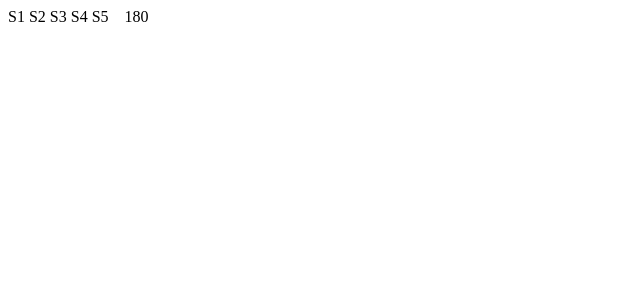
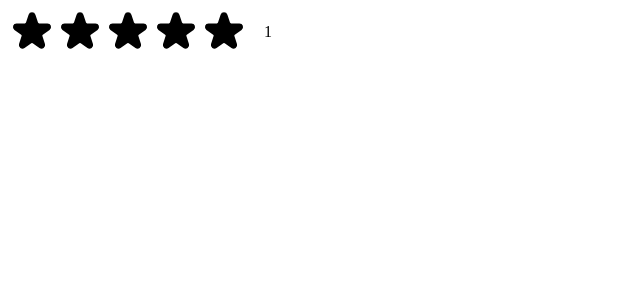
Before and after one commit to mahmudurmahid/movie-rating-app-react, a React (Create React App) app in the folder movie-rating-app/: page / in a window 1280 px wide. Shown: the top 300 px of the page, without its empty margins (0-640 px from the left). Built offline with nearby package versions, Linux system fonts and the light colour scheme.

Commit message:
click on star to change rating

```diff
--- a/movie-rating-app/src/StarRating.js
+++ b/movie-rating-app/src/StarRating.js
@@ -1,3 +1,5 @@
+import { useState } from "react";
+
 const containerStyle = {
   display: "flex",
   alignItems: "center",
@@ -6,7 +8,6 @@
 
 const starContainerStyle = {
   display: "flex",
-  gap: "4px",
 };
 
 const textStyle = {
@@ -14,17 +15,63 @@
   margin: "0",
 };
 
+const starStyle = {
+  width: "48px",
+  height: "48px",
+  display: "block",
+  cursor: "pointer",
+};
+
 export default function StarRating({ maxRating = 5 }) {
+  const [rating, setRating] = useState(1);
+
+  function handleRating(rating) {
+    setRating(rating);
+  }
+
   return (
     <div style={containerStyle}>
       <div style={starContainerStyle}>
         {Array.from({ length: maxRating }, (_, i) => (
-          <span>S{i + 1}</span>
+          <Star key={i} onRate={() => handleRating(i + 1)} />
         ))}
       </div>
-      <p style={textStyle}>180</p>
+      <p style={textStyle}>{rating || ""}</p>
     </div>
   );
 }
 
-function Star() {}
+function Star({ onRate }) {
+  return (
+    <span role="button" style={starStyle} onClick={onRate}>
+      <svg
+        xmlns="http://www.w3.org/2000/svg"
+        viewBox="0 0 20 20"
+        fill="#000"
+        stroke="#000"
+      >
+        <path d="M9.049 2.927c.3-.921 1.603-.921 1.902 0l1.07 3.292a1 1 0 00.95.69h3.462c.969 0 1.371 1.24.588 1.81l-2.8 2.034a1 1 0 00-.364 1.118l1.07 3.292c.3.921-.755 1.688-1.54 1.118l-2.8-2.034a1 1 0 00-1.175 0l-2.8 2.034c-.784.57-1.838-.197-1.539-1.118l1.07-3.292a1 1 0 00-.364-1.118L2.98 8.72c-.783-.57-.38-1.81.588-1.81h3.461a1 1 0 00.951-.69l1.07-3.292z" />
+      </svg>
+    </span>
+  );
+}
+
+/*
+
+EMPTY STAR
+
+<svg
+  xmlns="http://www.w3.org/2000/svg"
+  fill="none"
+  viewBox="0 0 24 24"
+  stroke="#000"
+>
+  <path
+    strokeLinecap="round"
+    strokeLinejoin="round"
+    strokeWidth="{2}"
+    d="M11.049 2.927c.3-.921 1.603-.921 1.902 0l1.519 4.674a1 1 0 00.95.69h4.915c.969 0 1.371 1.24.588 1.81l-3.976 2.888a1 1 0 00-.363 1.118l1.518 4.674c.3.922-.755 1.688-1.538 1.118l-3.976-2.888a1 1 0 00-1.176 0l-3.976 2.888c-.783.57-1.838-.197-1.538-1.118l1.518-4.674a1 1 0 00-.363-1.118l-3.976-2.888c-.784-.57-.38-1.81.588-1.81h4.914a1 1 0 00.951-.69l1.519-4.674z"
+  />
+</svg>
+
+*/
```
